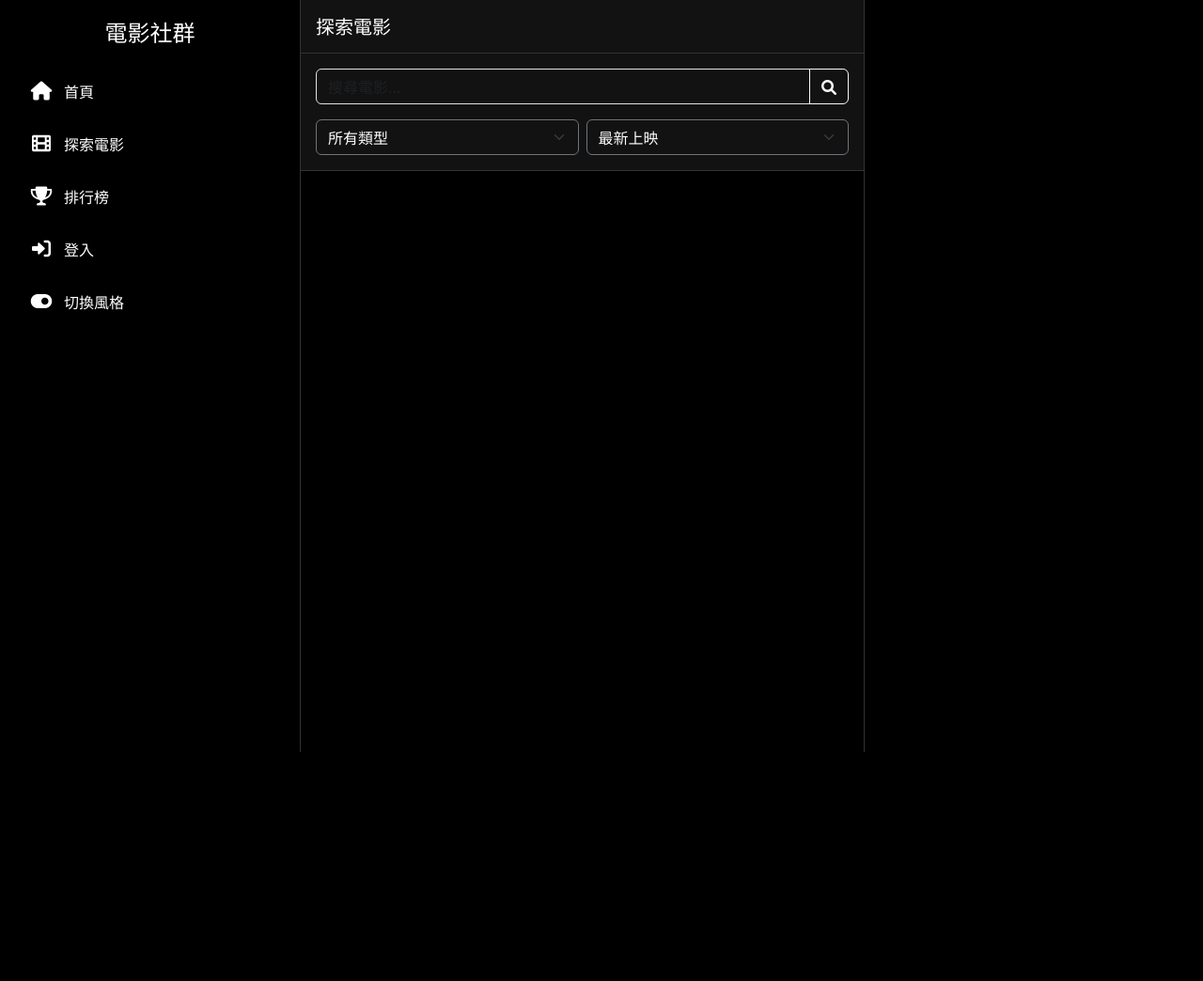
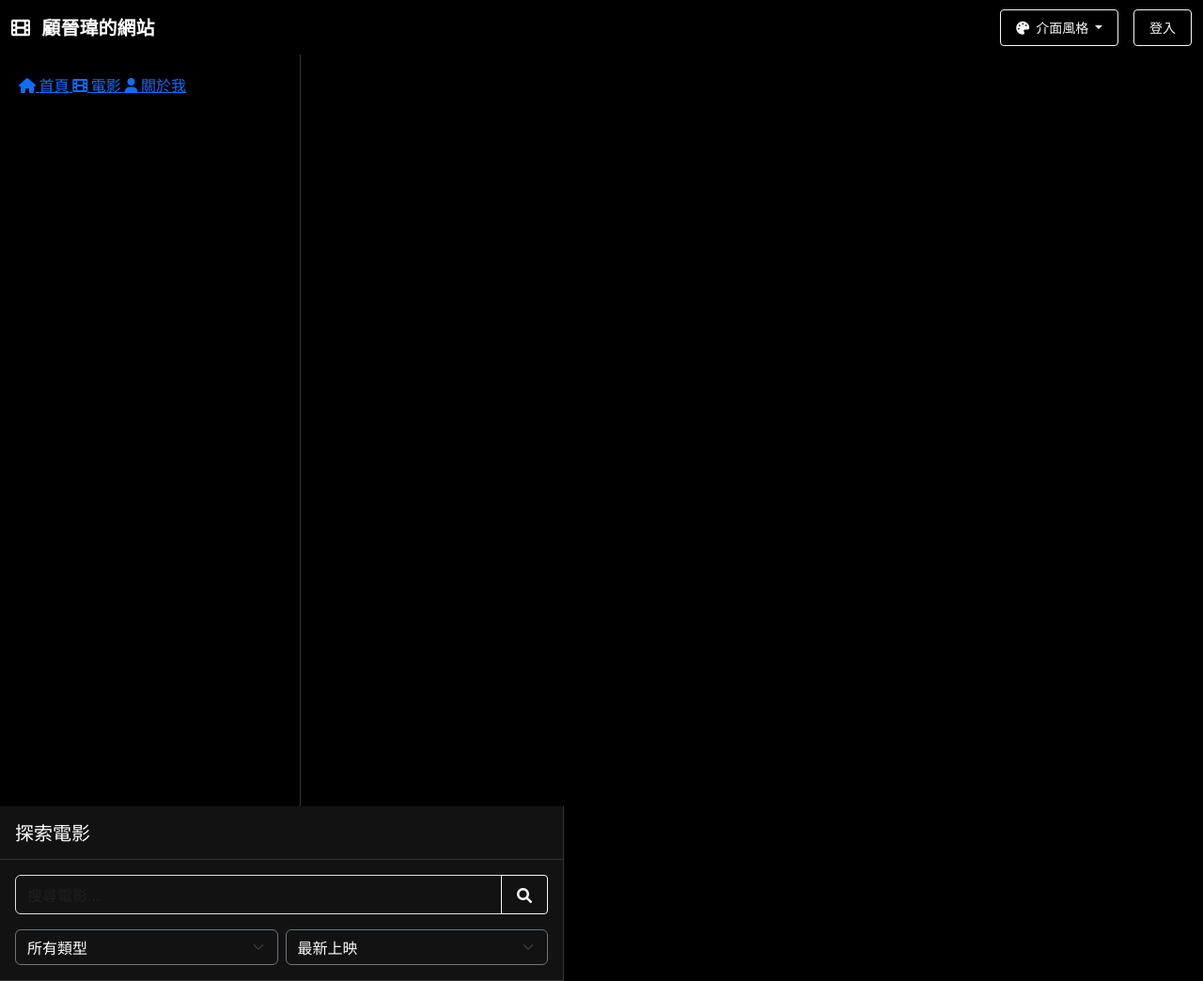
Before and after one commit to Miiduoa/me, a Flask app: page /movies/threads in a window 1280 px wide. Shown: the whole page at 94% size. Before the commit the page ends 800 px from the top, so only its background shows below. Run offline with Flask 3, Linux system fonts and the light colour scheme; data that the repository does not hold is empty; some libraries are stand-ins or nearby versions.

Commit message:
Add files via upload

```diff
--- a/firebase_manager.py
+++ b/firebase_manager.py
@@ -159,29 +159,25 @@
     try:
         # 初始化 Firebase
         db = initialize_firebase()
-        auth = firebase_admin.auth
 
-        # 創建認證用戶
-        user = auth.create_user(
-            email=email,
-            password=password,
-            display_name=display_name
-        )
-
-        # 在 Firestore 中創建用戶記錄
+        # 使用 REST API 方式創建用戶
+        # 這種方式避免直接使用 firebase_admin.auth 可能引起的問題
         user_data = {
             'email': email,
+            'password': password,  # 加密會在 Firestore 處理
             'display_name': display_name,
             'created_at': firestore.SERVER_TIMESTAMP,
-            'avatar_url': '',  # 初始無頭像
-            'bio': ''  # 初始無簡介
+            'avatar_url': '',
+            'bio': ''
         }
 
-        # 使用相同的 UID 作為文檔 ID
-        db.collection('users').document(user.uid).set(user_data)
+        # 存儲到 Firestore
+        doc_ref = db.collection('users').document()
+        doc_ref.set(user_data)
+        user_id = doc_ref.id
 
-        logger.info(f"成功創建用戶: {user.uid}")
-        return user.uid
+        logger.info(f"成功創建用戶: {user_id}")
+        return user_id
     except Exception as e:
         logger.error(f"創建用戶失敗: {str(e)}")
         return None
--- a/index.py
+++ b/index.py
@@ -435,32 +435,12 @@
         logger.error(f"顯示管理員儀表板時發生錯誤: {str(e)}")
         return render_template('error.html', error='無法載入管理員儀表板'), 500
 
-@app.route("/set_language", methods=["POST"])
+@app.route("/set_language", methods=['POST'])
 def set_language():
-    if 'user_id' not in session:
-        # 未登入用戶使用Cookie存儲語言偏好
-        language = request.form.get('language', 'zh-TW')
-        response = make_response(redirect(request.referrer or '/'))
-        response.set_cookie('preferred_language', language, max_age=365*24*60*60)
-        return response
-
-    try:
-        # 登入用戶將語言偏好保存到Firebase
-        user_id = session.get('user_id')
-        language = request.form.get('language', 'zh-TW')
-
-        db = initialize_firebase()
-        db.collection('users').document(user_id).update({
-            'preferred_language': language
-        })
-
-        # 同時設置Cookie
-        response = make_response(redirect(request.referrer or '/'))
-        response.set_cookie('preferred_language', language, max_age=365*24*60*60)
-        return response
-    except Exception as e:
-        logger.error(f"設置語言偏好時發生錯誤: {str(e)}")
-        return render_template('error.html', error='無法設置語言偏好'), 500
+    """設置用戶語言偏好"""
+    language = request.form.get('language', 'zh-TW')
+    session['language'] = language
+    return redirect(request.referrer or url_for('index'))
 
 @app.errorhandler(404)
 def page_not_found(e):
@@ -660,45 +640,35 @@
 
     return render_template('rankings_social.html', movies=movies, ranking_type=ranking_type)
 
-@app.route('/switch-style')
-def switch_style():
-    current_style = session.get('style', 'traditional')
-
-    # 循環切換三種風格: traditional -> social -> threads -> traditional
-    if current_style == 'traditional':
-        session['style'] = 'social'
-    elif current_style == 'social':
-        session['style'] = 'threads'
-    else:
-        session['style'] = 'traditional'
-
-    # 重定向回當前頁面
-    return redirect(request.referrer or url_for('index'))
+@app.route('/set-style/<style>')
+def set_style(style):
+    """設置用戶介面風格偏好"""
+    if style in ['traditional', 'social', 'threads']:
+        session['style'] = style
+        # 記錄風格變更
+        logger.info(f"用戶風格變更: {style}")
+        # 重定向到來源頁面或首頁
+        return redirect(request.referrer or url_for('index'))
+    return redirect(url_for('index'))
 
 # Threads 風格頁面路由
 @app.route('/threads')
 def threads_home():
-    # 獲取貼文和電影
-    posts = get_posts(limit=10)
-    movies = get_all_documents('movies', 5, 'date', 'desc')
+    """Threads風格首頁"""
+    try:
+        # 獲取貼文列表
+        posts = get_posts(limit=20)
 
-    # 標記用戶已喜歡的電影
-    user_id = session.get('user_id')
-    if user_id:
-        liked_movies = get_user_liked_movies(user_id)
-        liked_ids = [movie['id'] for movie in liked_movies]
+        # 獲取用戶信息
+        user = None
+        user_id = session.get('user_id')
+        if user_id:
+            user = get_document('users', user_id)
 
-        for movie in movies:
-            movie['user_liked'] = movie['id'] in liked_ids
-            # 獲取喜歡數量
-            movie['likes_count'] = count_likes(movie['id'])
-
-    # 獲取用戶資訊（如果已登入）
-    user = None
-    if user_id:
-        user = get_document('users', user_id)
-
-    return render_template('index_threads.html', movies=movies, posts=posts, user=user)
+        return render_template('index_threads.html', posts=posts, user=user)
+    except Exception as e:
+        logger.error(f"Threads首頁錯誤: {str(e)}")
+        return render_template('error.html', error=str(e)), 500
 
 @app.route('/movies/threads')
 def threads_movies():
@@ -883,6 +853,22 @@
 
     return render_template('debug.html', info=info)
 
+@app.route('/test')
+def test_page():
+    """測試頁面，驗證系統基本功能"""
+    try:
+        # 測試 Firebase 連接
+        db = initialize_firebase()
+        firebase_ok = True
+    except Exception as e:
+        firebase_ok = False
+        logger.error(f"Firebase 連接測試失敗: {str(e)}")
+
+    # 返回測試結果
+    return render_template('test.html',
+                          firebase_ok=firebase_ok,
+                          session_data=dict(session))
+
 app.jinja_env.undefined = jinja2.Undefined  # 允許未定義的變量
 
 if __name__ == "__main__":
--- a/templates/base_threads.html
+++ b/templates/base_threads.html
@@ -9,6 +9,7 @@
     <link href="https://fonts.googleapis.com/css2?family=Noto+Sans+TC:wght@300;400;500;700&display=swap" rel="stylesheet">
     <link href="https://cdn.jsdelivr.net/npm/bootstrap@5.3.0/dist/css/bootstrap.min.css" rel="stylesheet">
     <link rel="stylesheet" href="https://cdnjs.cloudflare.com/ajax/libs/font-awesome/6.0.0/css/all.min.css">
+    <link rel="stylesheet" href="{{ url_for('static', filename='css/style.css') }}">
     <link rel="stylesheet" href="{{ url_for('static', filename='css/threads.css') }}">
     {% block extra_css %}{% endblock %}
     <style>
@@ -159,69 +160,72 @@
         }
     </style>
 </head>
-<body>
-    <div class="threads-layout">
-        <!-- 側邊導航 -->
-        <nav class="threads-sidebar">
-            <div class="text-center mb-4 d-none d-lg-block">
-                <h4>電影社群</h4>
+<body class="bg-black text-white threads-body">
+    <!-- 標題欄 -->
+    <nav class="navbar navbar-dark bg-black sticky-top threads-navbar">
+        <div class="container-fluid">
+            <div class="navbar-brand d-flex align-items-center">
+                <a href="{{ url_for('threads_home') }}" class="text-white text-decoration-none">
+                    <i class="fas fa-film me-2"></i>
+                    <span>顧晉瑋的網站</span>
+                </a>
             </div>
 
-            <a href="{{ url_for('social_home') }}" class="threads-nav-item {{ 'active' if request.path == '/social' }}">
-                <i class="fas fa-home fa-lg"></i>
-                <span class="threads-sidebar-text">首頁</span>
-            </a>
+            <!-- 右側按鈕 -->
+            <div class="d-flex">
+                <div class="dropdown me-3">
+                    <button class="btn btn-outline-light btn-sm dropdown-toggle" type="button" data-bs-toggle="dropdown">
+                        <i class="fas fa-palette me-1"></i> 介面風格
+                    </button>
+                    <ul class="dropdown-menu dropdown-menu-dark">
+                        <li><a class="dropdown-item" href="{{ url_for('set_style', style='traditional') }}">傳統風格</a></li>
+                        <li><a class="dropdown-item" href="{{ url_for('set_style', style='social') }}">社交風格</a></li>
+                        <li><a class="dropdown-item active" href="{{ url_for('set_style', style='threads') }}">Threads風格</a></li>
+                    </ul>
+                </div>
 
-            <a href="{{ url_for('social_movies') }}" class="threads-nav-item {{ 'active' if request.path == '/movies/social' }}">
-                <i class="fas fa-film fa-lg"></i>
-                <span class="threads-sidebar-text">探索電影</span>
-            </a>
+                {% if session.get('user_id') %}
+                <div class="dropdown">
+                    <button class="btn btn-outline-light btn-sm dropdown-toggle" type="button" data-bs-toggle="dropdown">
+                        {{ session.get('user_name', '用戶') }}
+                    </button>
+                    <ul class="dropdown-menu dropdown-menu-dark">
+                        <li><a class="dropdown-item" href="{{ url_for('profile') }}">個人資料</a></li>
+                        <li><a class="dropdown-item" href="{{ url_for('auth.logout') }}">登出</a></li>
+                    </ul>
+                </div>
+                {% else %}
+                <a href="{{ url_for('auth.login') }}" class="btn btn-outline-light btn-sm">登入</a>
+                {% endif %}
+            </div>
+        </div>
+    </nav>
 
-            <a href="{{ url_for('social_rankings') }}" class="threads-nav-item {{ 'active' if request.path == '/rankings/social' }}">
-                <i class="fas fa-trophy fa-lg"></i>
-                <span class="threads-sidebar-text">排行榜</span>
-            </a>
-
-            {% if session.get('user_id') %}
-            <a href="{{ url_for('social_profile') }}" class="threads-nav-item {{ 'active' if request.path == '/profile/social' }}">
-                <i class="fas fa-user fa-lg"></i>
-                <span class="threads-sidebar-text">個人檔案</span>
-            </a>
-            {% else %}
-            <a href="{{ url_for('auth.login') }}" class="threads-nav-item">
-                <i class="fas fa-sign-in-alt fa-lg"></i>
-                <span class="threads-sidebar-text">登入</span>
-            </a>
-            {% endif %}
-
-            <a href="{{ url_for('switch_style') }}" class="threads-nav-item mt-auto">
-                <i class="fas fa-toggle-on fa-lg"></i>
-                <span class="threads-sidebar-text">切換風格</span>
-            </a>
-        </nav>
-
-        <!-- 主要內容 -->
-        <main class="threads-content">
-            {% block content %}{% endblock %}
-        </main>
+    <!-- 側邊導航欄 -->
+    <div class="threads-sidebar">
+        <a href="{{ url_for('threads_home') }}" class="{% if request.path == url_for('threads_home') %}active{% endif %}">
+            <i class="fas fa-home"></i>
+            <span>首頁</span>
+        </a>
+        <a href="{{ url_for('threads_movies') }}" class="{% if request.path == url_for('threads_movies') %}active{% endif %}">
+            <i class="fas fa-film"></i>
+            <span>電影</span>
+        </a>
+        <a href="{{ url_for('about') }}" class="{% if request.path == url_for('about') %}active{% endif %}">
+            <i class="fas fa-user"></i>
+            <span>關於我</span>
+        </a>
     </div>
 
-    <!-- JavaScript 庫 -->
+    <!-- 主內容區 -->
+    <div class="threads-content">
+        {% block content %}{% endblock %}
+    </div>
+
+    <!-- Bootstrap JS -->
     <script src="https://cdn.jsdelivr.net/npm/bootstrap@5.3.0/dist/js/bootstrap.bundle.min.js"></script>
-    <script src="https://www.gstatic.com/firebasejs/9.0.0/firebase-app.js"></script>
-    <script>
-        // 初始化 Firebase
-        const firebaseConfig = {
-          apiKey: "AIzaSyA74yCIdADHUNyeWAIrPg5jDLd7vHYdMIY",
-          authDomain: "project-7332910669653362321.firebaseapp.com",
-          projectId: "project-7332910669653362321",
-          storageBucket: "project-7332910669653362321.firebasestorage.app",
-          messagingSenderId: "510920038201",
-          appId: "1:510920038201:web:f7396cad3ff1c407defae8",
-          measurementId: "G-SLTJQRT9QD"
-        };
-        firebase.initializeApp(firebaseConfig);
-    </script>
+    <!-- 共用 JS -->
+    <script src="{{ url_for('static', filename='js/main.js') }}"></script>
     {% block extra_js %}{% endblock %}
 </body>
 </html>
```
Also changed, not shown: templates/base.html (+4 -4 lines), templates/test.html (added, +86 -0 lines).
